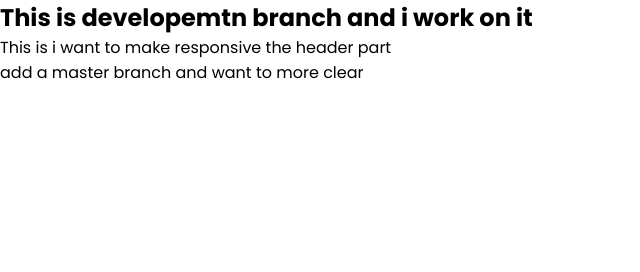
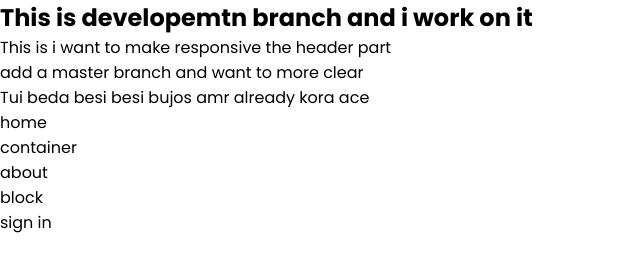
Before and after one commit to Rahat-hosen4mj/influencer-gear, a plain HTML site: page index.html in a window 1280 px wide. Shown: the whole page, without its empty margins (0-640 px from the left). Drawn offline with Linux system fonts and the light colour scheme; a web font is replaced by a local one.

Commit message:
create a beautiful navbar

```diff
--- a/index.html
+++ b/index.html
@@ -23,6 +23,15 @@
     <h2>This is developemtn branch and i work on it</h2>
     <p>This is i want to make responsive the header part</p>
     <p>add a master branch and want to more clear</p>
+    <p>Tui beda besi besi bujos amr already kora ace</p>
+    <nav>
+        <li>home</li>
+        <li>container</li>
+        <li>about</li>
+        <li>block</li>
+        <li>sign in</li>
+    </nav>
+    <img src="./image/jani na" alt="">
     <!-- <header class="container">
       <div class="header-container">
         <h2 class="logo">Influence Product</h2>
```
